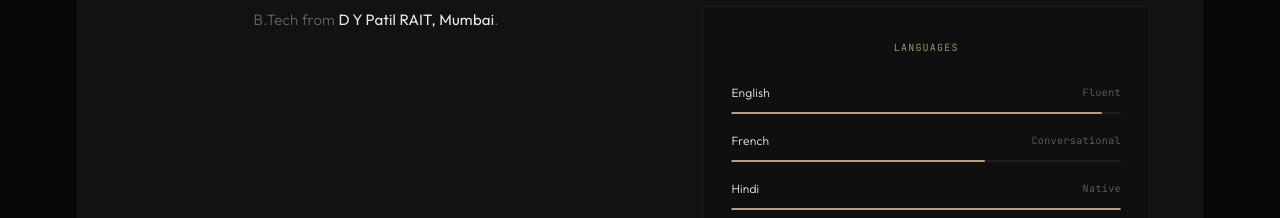
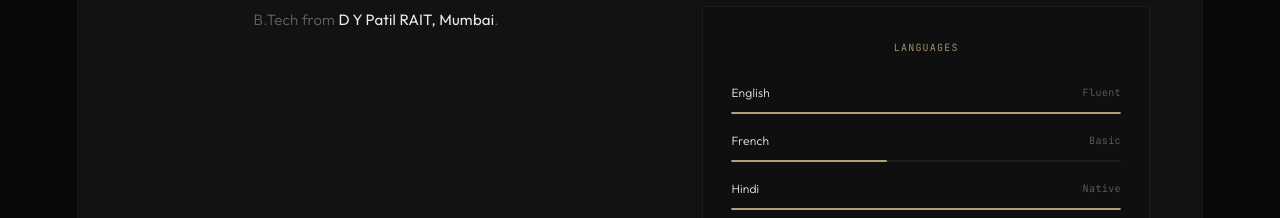
Before and after one commit to Abhishek-MH55/abhishek-portfolio, a React (Vite) app: page / in a window 1280 px wide. Shown: the part 2720-2938 px from the top of the page. Built offline with nearby package versions, Linux system fonts and the light colour scheme; a web font is replaced by a local one.

Commit message:
Updated Language Prepeferences

```diff
--- a/src/App.jsx
+++ b/src/App.jsx
@@ -32,8 +32,8 @@ const BLOGS = [
 ];
 
 const LANGUAGES = [
-  { lang:"English", level:"Fluent", pct:95 },
-  { lang:"French",  level:"Conversational", pct:65 },
+  { lang:"English", level:"Fluent", pct:100 },
+  { lang:"French",  level:"Basic", pct:40 },
   { lang:"Hindi",   level:"Native", pct:100 },
   { lang:"Marathi", level:"Native", pct:100 },
 ];
```
